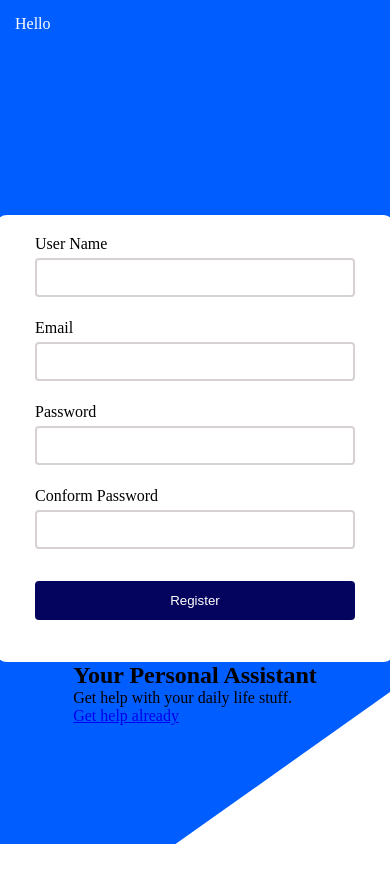
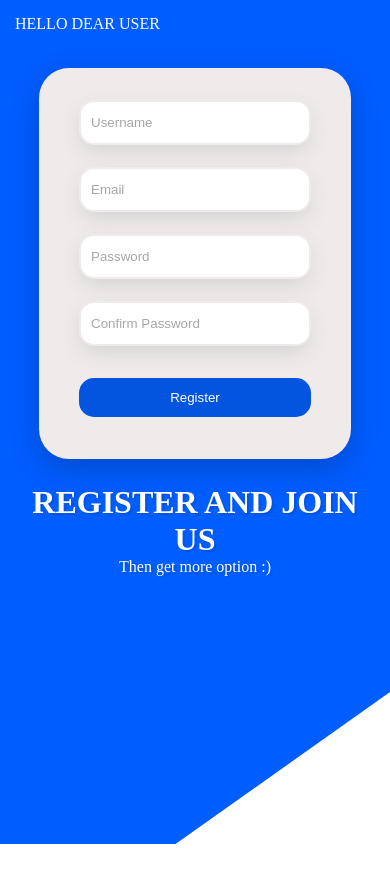
Before and after one commit to ZahraZfr/Interactive-Registration-From, a plain HTML site: page public/index.html in a window 390 px wide. Drawn offline with Linux system fonts and the light colour scheme.

Commit message:
fix:change input box style and text and complete mobile size

```diff
--- a/public/css/style.scss
+++ b/public/css/style.scss
@@ -23,7 +23,7 @@ body {
             color: #fff;
             padding: $padding;
             display: block;
-            text-decoration: uppercase;
+            text-transform: uppercase;
         }
     }
 
@@ -39,18 +39,20 @@ body {
 
     main {
         display: flex;
-        justify-content: center;
+        justify-content: start;
         align-items: center;
         flex-direction: column;
         width: 100vw;
         height: 100vh;
+        margin-top: 20px;
+
         form {
-            width: 400px;
-            background-color: #fff;
-            border-radius: 12px;
+            width: 80%;
+            background-color: #f0ebeb;
+            border-radius: 30px;
             overflow: hidden;
             padding: 20px 40px;
-
+            box-shadow: 0 10px 30px rgba(0,0,0,.2);
 
             .form-control {
                 margin-bottom: 12px;
@@ -65,34 +67,63 @@ body {
                 input {
                     display: block;
                     width: 100%;
-                    padding: 10px;
-                    border-radius: 4px;
-                    border: 2px solid #d8d1d1;
+                    padding: 13px 10px;
+                    border-radius: 15px;
+                    background-color: #ffffff;
+                    border: 2px solid #f0ebeb;
+                    box-shadow: 0px 8px 21px -3.41px #cfcfcf;
+
+
                 }
-                small{
+                input:first-child{
+                    margin-top: 12px;
+                }
+                input::placeholder {
+                    color: #a7a7a7;
+                }
+
+                small {
                     position: absolute;
                     margin: 3px;
                     font-size: 12px;
                 }
-                button{
+
+                button {
                     margin-top: 10px;
-                    background-color: rgb(4,4,95);
-                    color:#fff;
+                    background-color: #0354df;
+                    color: #fff;
                     padding: 10px 20px;
                     width: 100%;
-                    border-radius: 4px;
-                    border: 2px solid rgb(4,4,95);
+                    border-radius: 15px;
+                    border: 2px solid  #0354df;
                     cursor: pointer;
                 }
             }
-            .form-control.success input{
+
+            .form-control.success input {
                 border: 2px solid green;
             }
-            .form-control.error input{
+
+            .form-control.error input {
                 border: 2px solid rgb(250, 99, 11);
             }
         }
-
+        // second part
+        #primary{
+            color: #fff;
+            padding: $padding;
+            text-align: center;
+            h1{
+                font-size: 2em;
+                margin-top: 10px;
+                text-transform: uppercase;
+                text-shadow: 2px 2px #0354df;
+            }
+            p{
+                font-size: 1em;
+                text-shadow: 2px 2px #0354df;
+            }
+        }
     }
 }
 
--- a/public/index.html
+++ b/public/index.html
@@ -9,27 +9,27 @@
 </head>
 <body>
     <dov id="bg"></dov>
-    <header><a href="/">Hello</a></header>
+    <header><a href="/">Hello dear user</a></header>
     <main>
         <form>
             <div class="form-control">
-                <label for="username" name="username">User Name</label>
-                <input id="txtUserName" type="text" name="username">
+                <!-- <label for="username" name="username">User Name</label> -->
+                <input id="txtUserName" type="text" name="username" placeholder="Username">
                 <small></small>
             </div>
             <div class="form-control">
-                <label for="emaile" name="email">Email</label>
-                <input id="txtEmail" id="txtUserName" type="email" name="email"/>
+                <!-- <label for="emaile" name="email">Email</label> -->
+                <input id="txtEmail" id="txtUserName" type="email" name="email" placeholder="Email"/>
                 <small></small>
             </div>
             <div class="form-control">
-                <label for="pwd" name="pwd">Password</label>
-                <input id="txtPwd" type="password" name="pwd"/>
+                <!-- <label for="pwd" name="pwd">Password</label> -->
+                <input id="txtPwd" type="password" name="pwd" placeholder="Password"/>
                 <small></small>
             </div>
             <div class="form-control">
-                <label for="cnfpwd" name="cnfpwd">Conform Password</label>
-                <input id="txtConPwd" type="password" name="cnfpwd"/>
+                <!-- <label for="cnfpwd" name="cnfpwd">Conform Password</label> -->
+                <input id="txtConPwd" type="password" name="cnfpwd" placeholder="Confirm Password"/>
                 <small></small>
             </div>
             <div class="form-control">
@@ -37,10 +37,8 @@
             </div>
         </form>
         <section id="primary">
-            <h1>Your Personal Assistant</h1>
-            <p>Get help with your daily life stuff.</p>
-
-            <a href="#">Get help already</a>
+            <h1>Register and join us</h1>
+            <p>Then get more option :)</p>
         </section>
     </main>
 </body>
```
Also changed, not shown: public/css/style.css, 1 other file.
